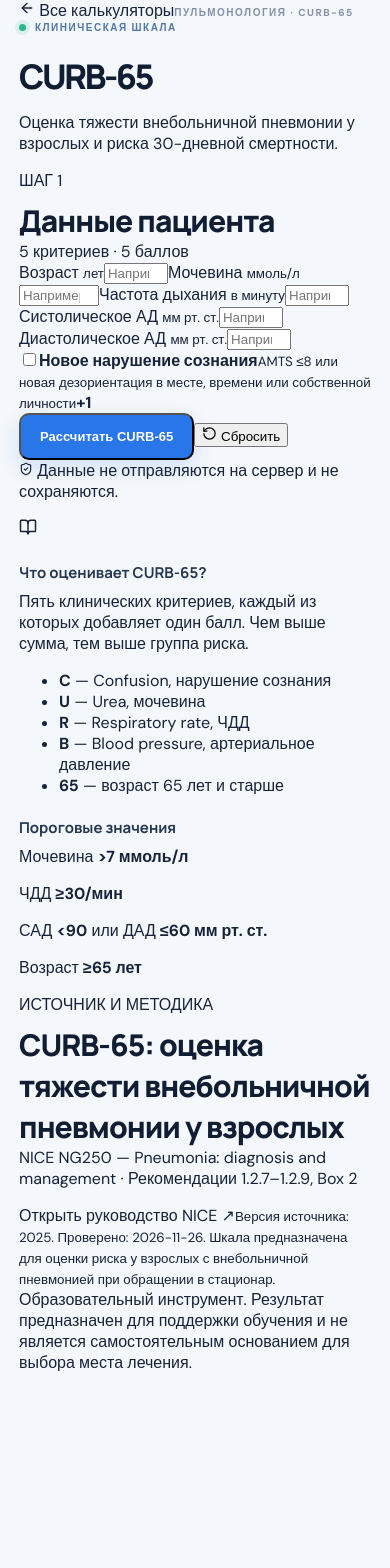
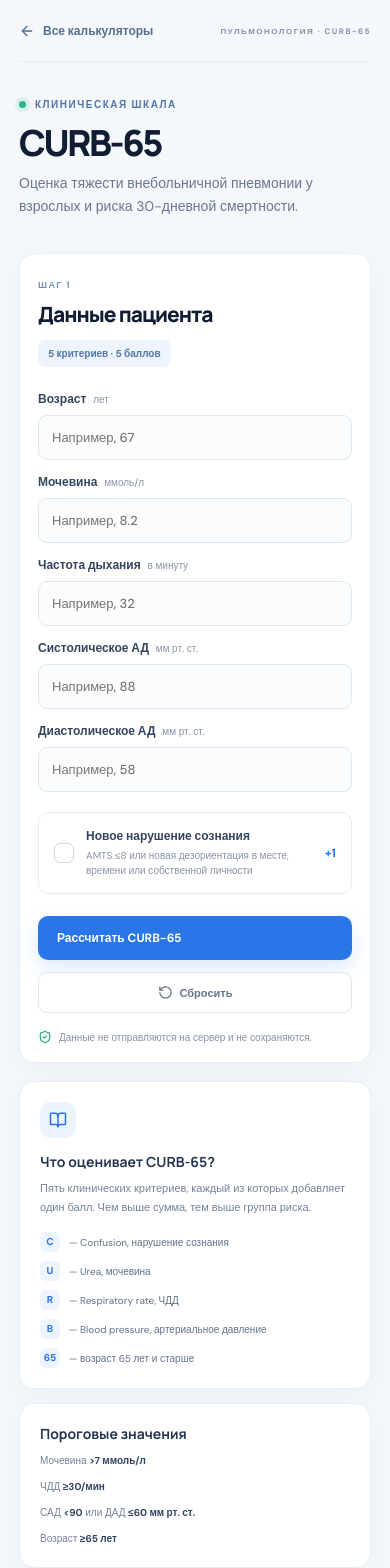
Before and after one commit to Whiterx/medcalc-pro-next, a React (Vite) app: page /medcalc-pro-next/calculators/curb-65 in a window 390 px wide. Shown: the top 1568 px of the page. Before the commit the page ends 1389 px from the top, so only its background shows below. Built offline with nearby package versions, Linux system fonts and the light colour scheme.

Commit message:
style: add responsive CURB-65 interface

```diff
--- a/src/styles.css
+++ b/src/styles.css
@@ -67,3 +67,83 @@ h3 { margin: 21px 0 8px; color: #253650; font: 700 15px Manrope; }
 @media (max-width: 850px) { .app-shell { padding: 0 25px; }.hero { grid-template-columns: 1fr .8fr; gap: 10px; }.category-grid { grid-template-columns: repeat(2, 1fr); }.features { padding: 15px 8px; }.feature { padding: 5px; } }
 @media (max-width: 620px) { .app-shell { padding: 0 19px; }.topbar { height: 68px; }.hero { display: flex; flex-direction: column; align-items: stretch; padding: 48px 0 35px; }.hero-visual { min-height: 285px; margin-top: 5px; }.hero-description { font-size: 14px; }.hero-actions { align-items: flex-start; flex-direction: column; gap: 13px; }.features { grid-template-columns: 1fr; gap: 13px; padding: 17px; }.feature { gap: 14px; }.catalog { padding: 55px 0 45px; }.section-heading { align-items: flex-start; flex-direction: column; gap: 12px; }.category-grid { gap: 10px; }.category-card { min-height: 180px; padding: 15px; }.category-card p { font-size: 10px; }.footer { flex-direction: column; gap: 8px; line-height: 1.5; } }
 @media (prefers-reduced-motion: reduce) { *, *::before, *::after { scroll-behavior: auto !important; transition-duration: .01ms !important; } }
+
+/* CURB-65 calculator */
+.calculator-shell { padding-bottom: 48px; }
+.calculator-topline { min-height: 70px; display:flex; align-items:center; justify-content:space-between; border-bottom:1px solid #e4eaf2; }
+.back-link { display:inline-flex; align-items:center; gap:8px; color:#55708f; font-size:12px; font-weight:700; }
+.back-link:hover,.category-link:hover { color:var(--blue); }
+.calculator-heading { padding:48px 0 28px; }
+.calculator-heading h1 { margin:14px 0 10px; font-size:clamp(36px,5vw,52px); }
+.calculator-heading > p { max-width:650px; color:#6b7890; font-size:14px; line-height:1.7; }
+.calculator-layout { display:grid; grid-template-columns:minmax(0,1.55fr) minmax(260px,.85fr); align-items:start; gap:18px; }
+.calculator-panel,.info-panel,.threshold-panel,.result-panel,.reference-panel { background:#fff; border:1px solid #e7edf5; border-radius:15px; box-shadow:0 8px 30px #1d355008; }
+.calculator-panel { padding:25px; }
+.panel-heading { display:flex; justify-content:space-between; align-items:center; gap:12px; margin-bottom:24px; }
+.panel-kicker { color:#7390b5; font-size:9px; font-weight:800; letter-spacing:1.4px; }
+.panel-heading h2,.reference-panel h2 { margin:7px 0 0; font-size:21px; }
+.points-label { padding:7px 10px; border-radius:7px; color:#5276a8; background:#edf4fd; font-size:10px; font-weight:700; }
+.field-grid { display:grid; grid-template-columns:repeat(2,minmax(0,1fr)); gap:17px; }
+.calc-field { display:grid; gap:8px; color:#34465f; font-size:12px; font-weight:700; }
+.calc-field small { margin-left:4px; color:#8a96a8; font-size:10px; font-weight:500; }
+.calc-field input { width:100%; min-height:45px; padding:0 13px; border:1px solid #dfe7f1; border-radius:9px; outline:none; background:#fbfcfe; color:#172338; font:500 13px 'DM Sans',sans-serif; }
+.calc-field input:focus { border-color:#2876e8; box-shadow:0 0 0 3px #2876e817; }
+.confusion-option { display:flex; align-items:center; gap:12px; margin-top:20px; padding:15px; border:1px solid #e7edf5; border-radius:10px; cursor:pointer; }
+.confusion-option input { position:absolute; opacity:0; pointer-events:none; }
+.custom-check { display:grid; place-items:center; flex:0 0 20px; width:20px; height:20px; border:1px solid #cbd6e4; border-radius:6px; }
+.confusion-option input:checked + .custom-check { border-color:#2876e8; background:#2876e8; }
+.confusion-option input:checked + .custom-check:after { content:'✓'; color:#fff; font-size:13px; }
+.confusion-copy { display:grid; gap:4px; flex:1; }
+.confusion-copy b { color:#34465f; font-size:12px; }
+.confusion-copy small { color:#8995a7; font-size:10px; line-height:1.5; }
+.confusion-option strong { color:#2876e8; font-size:12px; }
+.form-error { margin:14px 0 0; color:#c43d4b; font-size:12px; }
+.calculator-actions { display:flex; flex-wrap:wrap; gap:12px; margin-top:22px; }
+.calculator-actions .primary-button { border:0; cursor:pointer; font:700 12px 'DM Sans',sans-serif; }
+.reset-button { display:inline-flex; align-items:center; justify-content:center; gap:7px; padding:12px 15px; border:1px solid #e0e7f0; border-radius:9px; color:#66758b; background:white; font:700 11px 'DM Sans',sans-serif; cursor:pointer; }
+.privacy-note { display:flex; align-items:center; gap:7px; margin:17px 0 0; color:#8793a6; font-size:10px; }
+.privacy-note svg { color:#28a982; }
+.calculator-aside { display:grid; gap:14px; }
+.info-panel,.threshold-panel { padding:20px; }
+.info-icon { display:grid; place-items:center; width:36px; height:36px; color:#2876e8; background:#edf4fd; border-radius:10px; }
+.info-panel h3,.threshold-panel h3 { margin:14px 0 8px; font-size:14px; }
+.info-panel p { color:#75839a; font-size:11px; line-height:1.7; }
+.info-panel ul { display:grid; gap:9px; margin:15px 0 0; padding:0; list-style:none; color:#63728a; font-size:10px; }
+.info-panel li b { display:inline-grid; place-items:center; width:20px; height:20px; margin-right:6px; color:#2876e8; background:#edf4fd; border-radius:6px; }
+.threshold-panel h3 { margin-top:0; }
+.threshold-panel p { margin:10px 0 0; color:#75839a; font-size:10px; line-height:1.6; }
+.threshold-panel p b { color:#34465f; }
+.result-panel { margin-top:18px; padding:25px; }
+.result-topline { display:flex; align-items:center; justify-content:space-between; gap:10px; }
+.risk-tag { padding:7px 10px; border-radius:7px; font-size:10px; font-weight:800; }
+.risk-low { color:#16815e; background:#e8f7f1; }.risk-intermediate { color:#9a690e; background:#fff5df; }.risk-high { color:#b53343; background:#fff0f1; }
+.score-display { display:flex; align-items:baseline; gap:10px; margin-top:14px; }
+.score-display strong { color:#172c49; font:800 58px/1 Manrope,sans-serif; letter-spacing:-3px; }
+.score-display span { color:#8793a6; font-size:12px; }
+.risk-meter { height:7px; margin:17px 0; overflow:hidden; background:#edf1f6; border-radius:8px; }
+.risk-meter span { display:block; height:100%; background:linear-gradient(90deg,#35b58c,#e5ad42,#d94b5b); border-radius:8px; transition:width .25s; }
+.mortality-estimate { color:#66758b; font-size:12px; }
+.mortality-estimate b { color:#253650; }
+.result-panel > h3 { margin:22px 0 10px; font-size:14px; }
+.criteria-list { display:grid; }
+.criterion-row { display:grid; grid-template-columns:34px minmax(0,1fr) auto; align-items:center; gap:11px; padding:12px 0; border-top:1px solid #edf1f6; }
+.criterion-point { display:grid; place-items:center; width:30px; height:30px; color:#8b97a8; background:#f1f4f8; border-radius:8px; font-size:10px; font-weight:800; }
+.criterion-point.active { color:#fff; background:#2876e8; }
+.criterion-row > span:nth-child(2) { display:grid; gap:4px; }
+.criterion-row b { color:#34465f; font-size:11px; }
+.criterion-row small { color:#8995a7; font-size:10px; line-height:1.5; }
+.criterion-status { color:#8793a6; font-size:9px; }
+.care-context { margin-top:15px; padding:15px; background:#f4f8fd; border-radius:9px; }
+.care-context b { color:#34465f; font-size:11px; }
+.care-context p { margin:6px 0 0; color:#65758c; font-size:11px; line-height:1.7; }
+.clinical-warning { margin:15px 0 0; padding:13px; color:#8a5b19; background:#fff8e9; border-radius:8px; font-size:10px; line-height:1.7; }
+.reference-panel { display:grid; grid-template-columns:1fr auto; gap:12px 20px; align-items:center; margin-top:18px; padding:22px; }
+.reference-panel h2 { max-width:650px; font-size:16px; line-height:1.4; }
+.reference-panel p { margin:7px 0 0; color:#7d899b; font-size:10px; }
+.reference-panel > a { color:#2876e8; font-size:11px; font-weight:700; }
+.reference-panel > small { grid-column:1/-1; color:#8995a7; font-size:10px; line-height:1.6; }
+.calculator-disclaimer { margin:16px 0; color:#8995a7; font-size:10px; line-height:1.6; }
+.category-card-active { border-color:#d6e5fa; }
+.category-link { display:inline-flex; align-items:center; gap:7px; color:#2876e8; font-size:10px; font-weight:800; }
+@media(max-width:850px) { .calculator-layout { grid-template-columns:1fr; }.calculator-aside { grid-template-columns:1fr 1fr; } }
+@media(max-width:620px) { .calculator-topline { min-height:62px; }.calculator-topline .version-label { font-size:8px; }.calculator-heading { padding:36px 0 20px; }.calculator-heading h1 { margin:12px 0 8px; }.calculator-panel,.result-panel { padding:18px; }.field-grid { grid-template-columns:1fr; gap:14px; }.calculator-aside { grid-template-columns:1fr; }.panel-heading { align-items:flex-start; flex-direction:column; }.points-label { align-self:flex-start; }.calculator-actions { flex-direction:column; }.calculator-actions .primary-button,.reset-button { width:100%; }.criterion-row { grid-template-columns:30px minmax(0,1fr); }.criterion-status { grid-column:2; }.reference-panel { grid-template-columns:1fr; }.reference-panel > small { grid-column:1; } }
```
